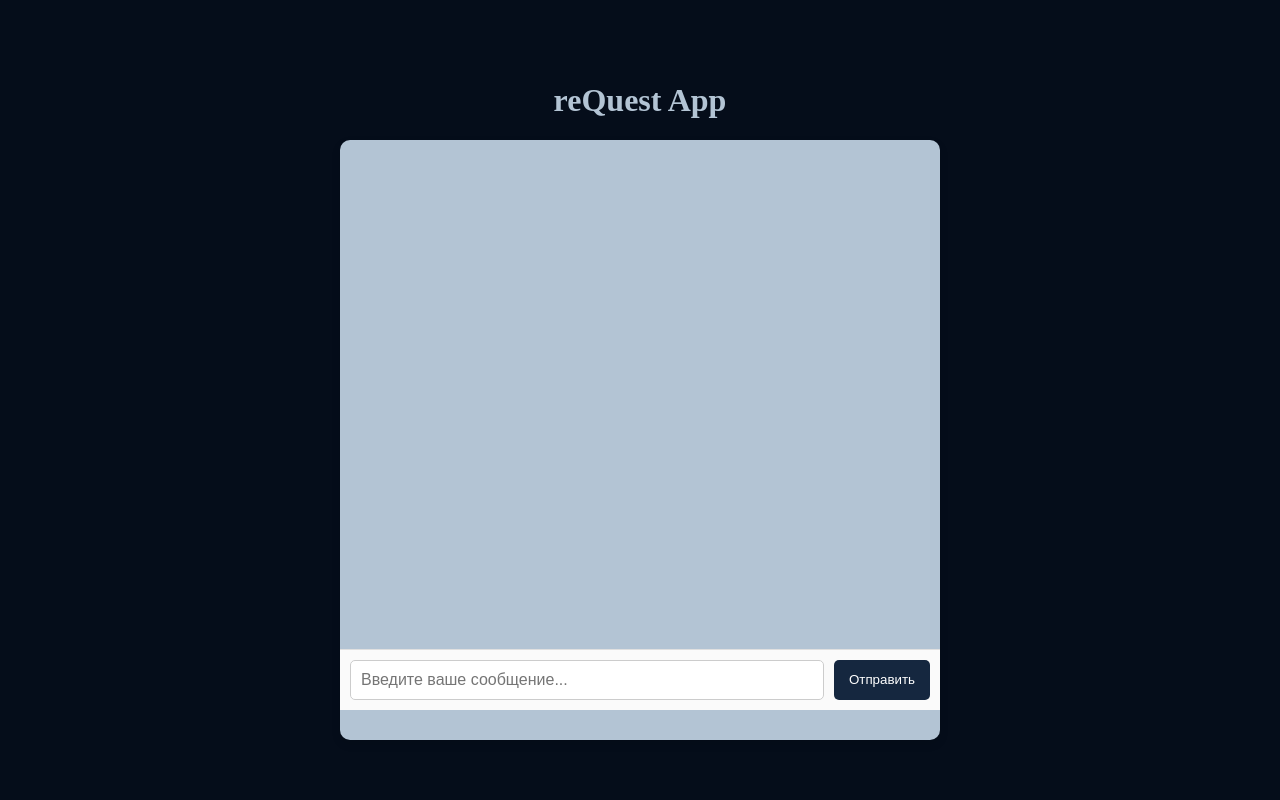
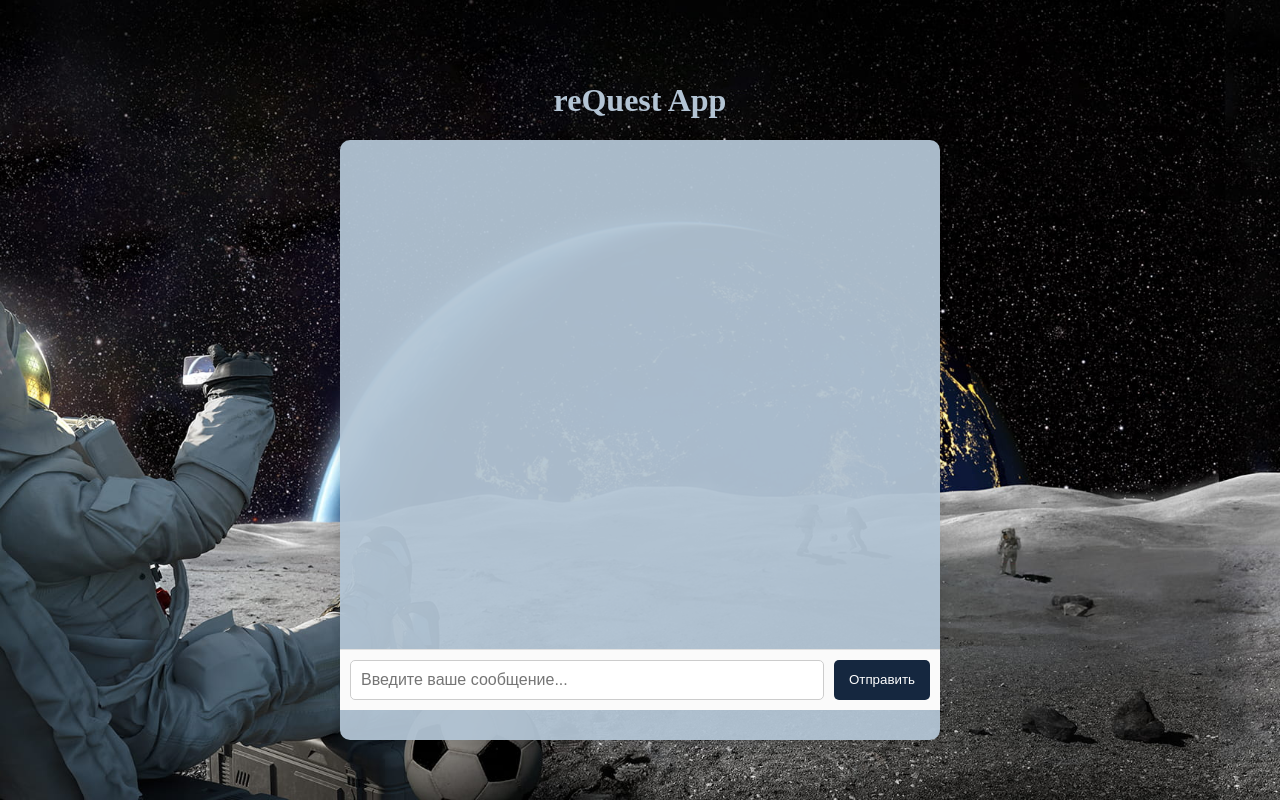
Before and after one commit to 0xthecableguy/request_app_frontend, a React (Vite) app: page / in a window 1280 px wide. Built offline with nearby package versions, Linux system fonts and the light colour scheme.

Commit message:
beautify web-interface

```diff
--- a/src/App.css
+++ b/src/App.css
@@ -9,13 +9,22 @@ html, body {
   width: 100%;
 }
 
+body {
+  background-image: url('assets/background.jpg');
+  background-size: cover;
+  background-position: center;
+  background-repeat: no-repeat;
+  background-attachment: fixed;
+  background-color: #050d1a;
+}
+
 .App {
   display: flex;
   flex-direction: column;
   justify-content: center;
   align-items: center;
   height: 100vh;
-  background-color: #050d1a;
+  background-color: transparent;
   padding: 20px;
 }
 
@@ -26,7 +35,7 @@ html, body {
   width: 100%;
   max-width: 600px;
   height: 75vh;
-  background-color: #b3c4d4;
+  background-color: rgba(179, 196, 212, 0.95);
   border-radius: 10px;
   box-shadow: 0 4px 10px rgba(0, 0, 0, 0.1);
   overflow: hidden;
@@ -123,6 +132,7 @@ button:hover {
 }
 
 .button-row:last-child button {
+  flex-grow: 1;
   padding: 12px 20px;
   background-color: #15273f;
   color: white;
```
Also changed, not shown: src/assets/background.jpg (added).
